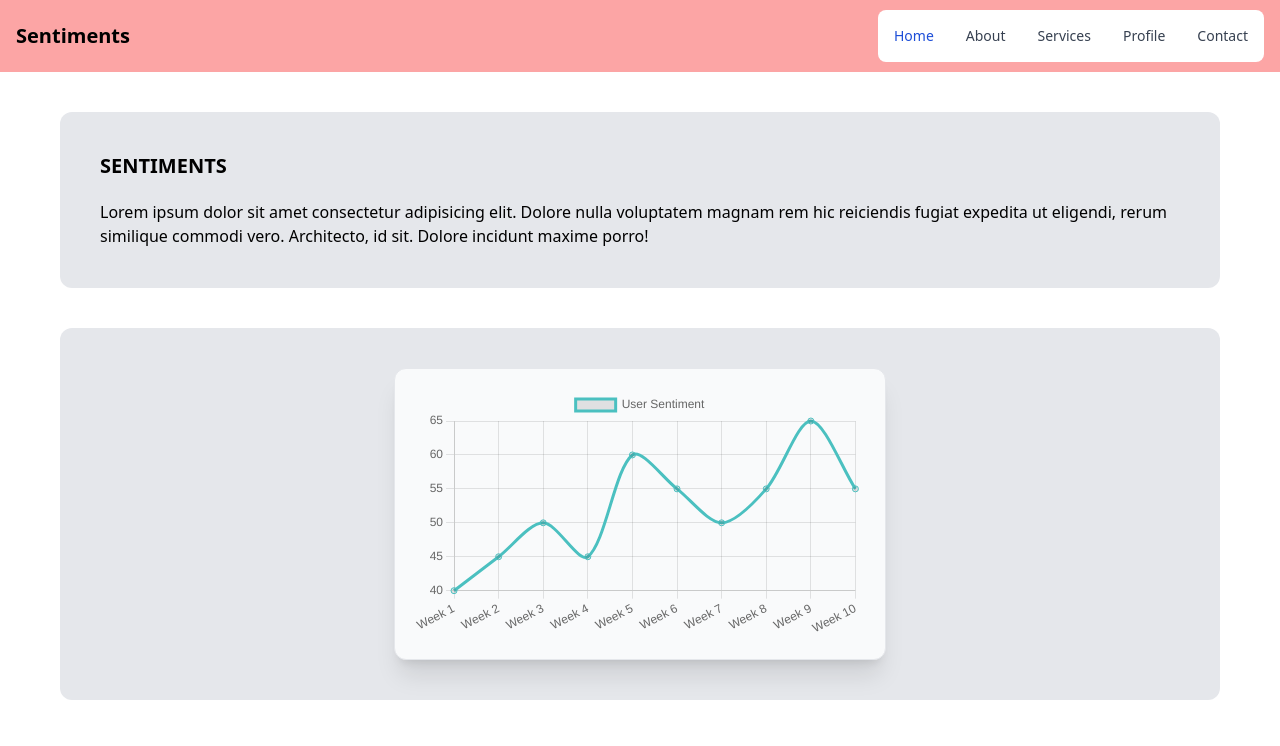
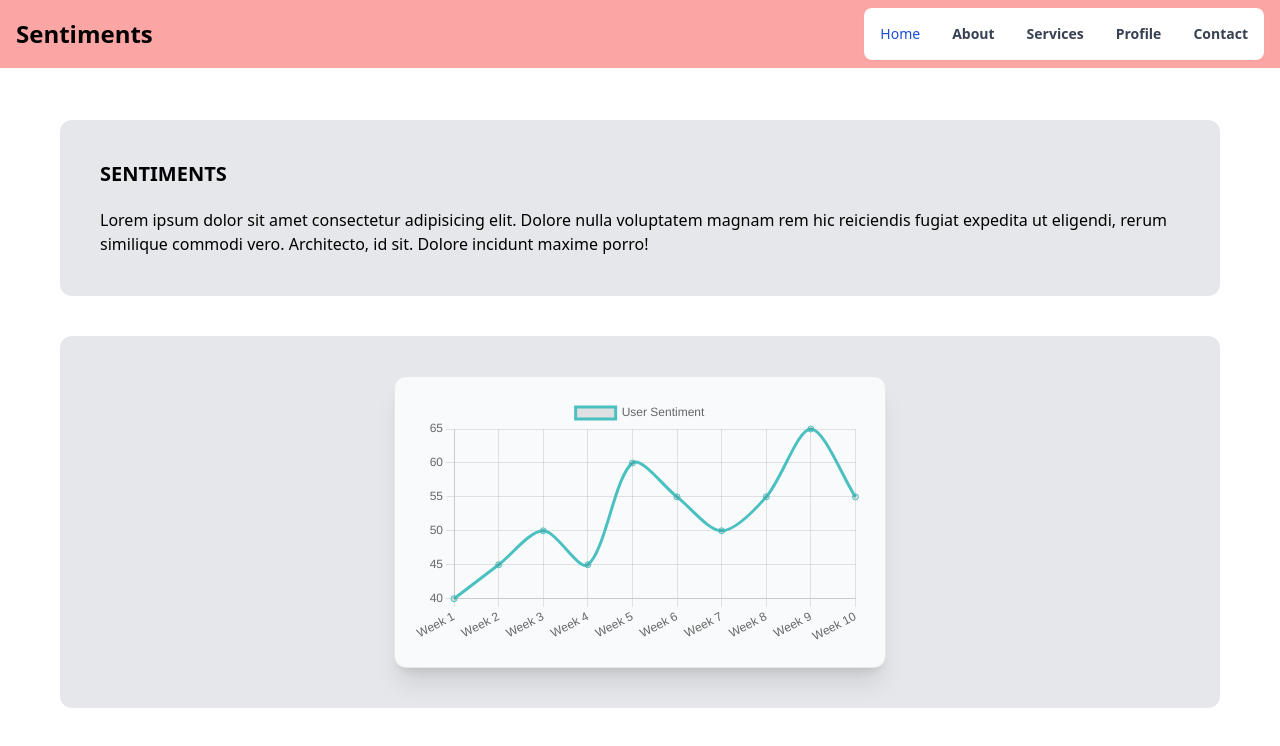
Before and after one commit to tany071/sentiments, a Next.js app: page / in a window 1280 px wide. Shown: the top 746 px of the page. Built offline with nearby package versions, Linux system fonts and the light colour scheme.

Commit message:
:bug: fixed save and retreive function

```diff
--- a/package.json
+++ b/package.json
@@ -16,6 +16,7 @@
     "react-apexcharts": "^1.4.0",
     "react-chartjs-2": "^5.2.0",
     "react-dom": "18.2.0",
+    "react-icons": "^4.8.0",
     "zod": "^3.20.2"
   },
   "devDependencies": {
--- a/src/components/Navbar.tsx
+++ b/src/components/Navbar.tsx
@@ -3,18 +3,18 @@ import Link from "next/link";
 
 const Navbar: NextComponentType = () => {
   return (
-    <div>
-      <nav className="bg-red-300 border-gray-200 px-2 sm:px-4 py-2.5  dark:bg-gray-900">
+    <div className="mb-20">
+      <nav className="bg-red-300 border-gray-200 px-2 sm:px-4 py-2 top-0 left-0 right-0 fixed  ">
         <div className="container flex flex-wrap items-center justify-between mx-auto">
           <a href="#" className="flex items-center">
-            <span className="self-center text-xl font-semibold whitespace-nowrap dark:text-white">
+            <span className="self-center text-2xl font-bold whitespace-nowrap dark:text-white  ">
               Sentiments
             </span>
           </a>
           <button
             data-collapse-toggle="navbar-default"
             type="button"
-            className="inline-flex items-center p-2 ml-3 text-sm text-gray-500 rounded-lg md:hidden hover:bg-gray-100 focus:outline-none focus:ring-2 focus:ring-gray-200 dark:text-gray-400 dark:hover:bg-gray-700 dark:focus:ring-gray-600"
+            className="inline-flex items-center p-2 ml-3 text-sm text-gray-500 rounded-lg md:hidden hover:bg-gray-900 focus:outline-none focus:ring-2 focus:ring-gray-200  font-bold dark:hover:bg-gray-700 dark:focus:ring-gray-600"
             aria-controls="navbar-default"
             aria-expanded="false"
           >
@@ -33,7 +33,7 @@ const Navbar: NextComponentType = () => {
             </svg>
           </button>
           <div className="hidden w-full md:block md:w-auto" id="navbar-default">
-            <ul className="flex flex-col p-4 mt-4 border border-gray-100 rounded-lg bg-gray-50 md:flex-row md:space-x-8 md:mt-0 md:text-sm md:font-medium md:border-0 md:bg-white dark:bg-gray-800 md:dark:bg-gray-900 dark:border-gray-700">
+            <ul className="flex flex-col p-4 mt-4 border border-gray-100 rounded-lg bg-gray-50 md:flex-row md:space-x-8 md:mt-0 md:text-sm md:font-medium md:border-0 md:bg-white dark:bg-gray-800  dark:border-gray-700 shadow-sm " >
               <li>
                 <Link
                   href="/"
@@ -46,7 +46,7 @@ const Navbar: NextComponentType = () => {
               <li>
                 <Link
                   href="/about"
-                  className="block py-2 pl-3 pr-4 text-gray-700 rounded hover:bg-gray-100 md:hover:bg-transparent md:border-0 md:hover:text-blue-700 md:p-0 dark:text-gray-400 md:dark:hover:text-white dark:hover:bg-gray-700 dark:hover:text-white md:dark:hover:bg-transparent"
+                  className="block py-2 pl-3 pr-4 text-gray-700 rounded hover:bg-gray-900 md:hover:bg-transparent md:border-0 md:hover:text-blue-700 md:p-0   font-bold "
                 >
                   About
                 </Link>
@@ -54,7 +54,7 @@ const Navbar: NextComponentType = () => {
               <li>
                 <Link
                   href="/service"
-                  className="block py-2 pl-3 pr-4 text-gray-700 rounded hover:bg-gray-100 md:hover:bg-transparent md:border-0 md:hover:text-blue-700 md:p-0 dark:text-gray-400 md:dark:hover:text-white dark:hover:bg-gray-700 dark:hover:text-white md:dark:hover:bg-transparent"
+                  className="block py-2 pl-3 pr-4 text-gray-700 rounded hover:bg-gray-900 md:hover:bg-transparent md:border-0 md:hover:text-blue-700 md:p-0   font-bold "
                 >
                   Services
                 </Link>
@@ -63,7 +63,7 @@ const Navbar: NextComponentType = () => {
               <li>
                 <Link
                   href="/profile"
-                  className="block py-2 pl-3 pr-4 text-gray-700 rounded hover:bg-gray-100 md:hover:bg-transparent md:border-0 md:hover:text-blue-700 md:p-0 dark:text-gray-400 md:dark:hover:text-white dark:hover:bg-gray-700 dark:hover:text-white md:dark:hover:bg-transparent"
+                  className="block py-2 pl-3 pr-4 text-gray-700 rounded hover:bg-gray-900 md:hover:bg-transparent md:border-0 md:hover:text-blue-700 md:p-0   font-bold "
                 >
                   Profile
                 </Link>
@@ -71,7 +71,7 @@ const Navbar: NextComponentType = () => {
               <li>
                 <a
                   href="#"
-                  className="block py-2 pl-3 pr-4 text-gray-700 rounded hover:bg-gray-100 md:hover:bg-transparent md:border-0 md:hover:text-blue-700 md:p-0 dark:text-gray-400 md:dark:hover:text-white dark:hover:bg-gray-700 dark:hover:text-white md:dark:hover:bg-transparent"
+                  className="block py-2 pl-3 pr-4 text-gray-700 rounded hover:bg-gray-900 md:hover:bg-transparent md:border-0 md:hover:text-blue-700 md:p-0   font-bold "
                 >
                   Contact
                 </a>
--- a/src/pages/profile.tsx
+++ b/src/pages/profile.tsx
@@ -1,7 +1,7 @@
 import { type NextPage } from "next";
 import { useEffect, useState } from "react";
 import { nanoid } from "nanoid";
-
+import {MdDeleteForever} from "react-icons/md"
 const Profile: NextPage = () => {
   interface Notes {
     id: string;
@@ -10,6 +10,28 @@ const Profile: NextPage = () => {
   }
 
   const [noteText, setNoteText] = useState("");
+  const [notes, setNotes] = useState([
+    // {
+    //   id: nanoid(),
+    //   text: "This is my first note!",
+    //   date: "15/04/2021",
+    // },
+    // {
+    //   id: nanoid(),
+    //   text: "This is my second note!",
+    //   date: "21/04/2021",
+    // },
+    // {
+    //   id: nanoid(),
+    //   text: "This is my third note!",
+    //   date: "28/04/2021",
+    // },
+    // {
+    //   id: nanoid(),
+    //   text: "This is my new note!",
+    //   date: "30/04/2021",
+    // },
+  ]);
 
   const handleChange = (event: any) => {
     setNoteText(event.target.value);
@@ -17,6 +39,7 @@ const Profile: NextPage = () => {
 
   // const handleSaveClick = ()
   const AddNote = () => {
+    if (noteText.trim().length > 0) {
       const date = new Date();
       const newNote = {
         id: nanoid(),
@@ -25,56 +48,39 @@ const Profile: NextPage = () => {
       };
       const newNotes = [...notes, newNote];
       setNotes(newNotes);
+    }
   };
+const DeleteNote = (id:Number)=>{
+  const newNotes = notes.filter((note) => note.id !== id);
+  setNotes(newNotes);
 
-  const [notes, setNotes] = useState([
-    {
-      id: nanoid(),
-      text: "This is my first note!",
-      date: "15/04/2021",
-    },
-    {
-      id: nanoid(),
-      text: "This is my second note!",
-      date: "21/04/2021",
-    },
-    {
-      id: nanoid(),
-      text: "This is my third note!",
-      date: "28/04/2021",
-    },
-    {
-      id: nanoid(),
-      text: "This is my new note!",
-      date: "30/04/2021",
-    },
-  ]);
+}
   useEffect(() => {
-    const savedNotes: string | null = JSON.parse(
-      localStorage.getItem("notes-data") || "{}"
-    );
-    console.log("Successfully retrieved Notes");
+    const savedNotes:string | any =  JSON.parse(localStorage.getItem("notes-data"));
+
+    if (savedNotes[0]) {
+      setNotes(savedNotes);
+      console.log("Successfully retrieved Notes")
       console.log(savedNotes);
-  }, [notes]);
+    }
+  }, []);
+
   useEffect(() => {
-    const savedNotes: any = localStorage.setItem(
-      "notes-data",
-      JSON.stringify(notes)
-    );
-    if (savedNotes) {
-      setNotes(savedNotes);
+    localStorage.setItem("notes-data", JSON.stringify(notes));
     console.log("Successfully Saved the State of Notes");
-    }
   }, [notes]);
   return (
     <>
-      <section className="h-[100vh] bg-gray-200 mx-10 my-10 flex items-start justify-start rounded-xl gap-5  ">
+      <section className="h-full bg-gray-200 mx-10 my-10 flex items-start justify-start rounded-xl gap-5  ">
         <div className="flex flex-wrap justify-start items-start mx-10 my-10 gap-10">
-          {notes.map((elem) => {
+          {notes.map((elem, index) => {
             return (
-              <div className="p-10 bg-yellow-200 flex-col rounded-lg shadow-md border border-gray ">
+              <div key={index} className="p-10 bg-yellow-200 flex-col rounded-lg shadow-md border border-gray ">
                 <h1 className="text-xl font-bold">{elem.text}</h1>
                 <h1 className="text-sm font-light">{elem.date}</h1>
+                <button onClick={()=>{
+                  DeleteNote(elem.id)
+                }}>delete</button>
               </div>
             );
           })}
@@ -84,6 +90,9 @@ const Profile: NextPage = () => {
               placeholder="Type a note here"
               onChange={handleChange}
               value={noteText}
+              onKeyDown={(e) => {
+                e.key === "Enter" ? AddNote() : "";
+              }}
             ></textarea>
             <div className="note-footer">
               <button
```
Also changed, not shown: 1 other file (tests, documents, lock files or other folders). Lines whose indentation alone changed are shown as unchanged.
